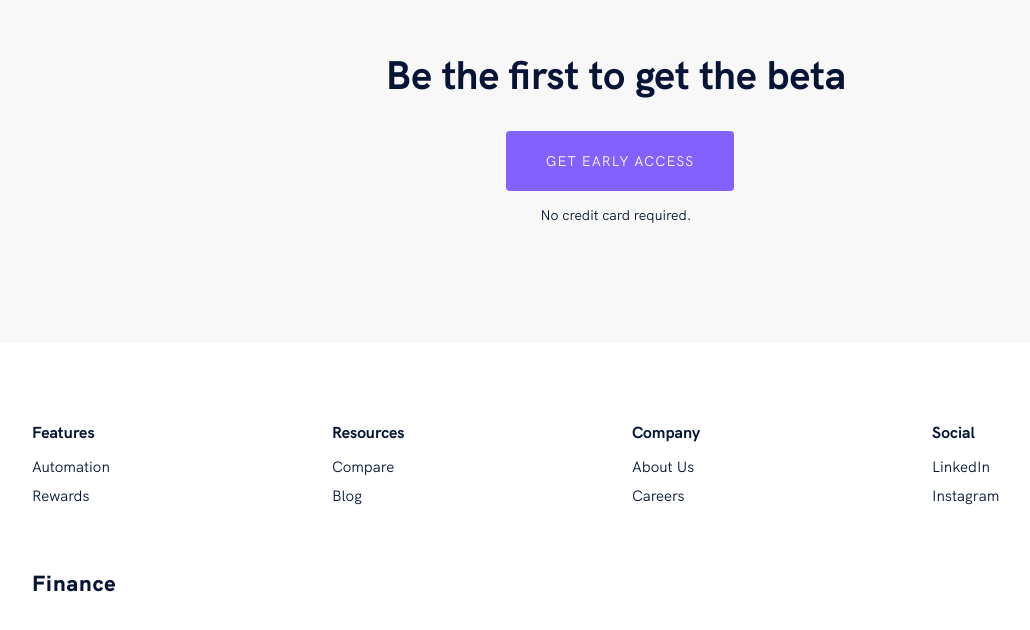
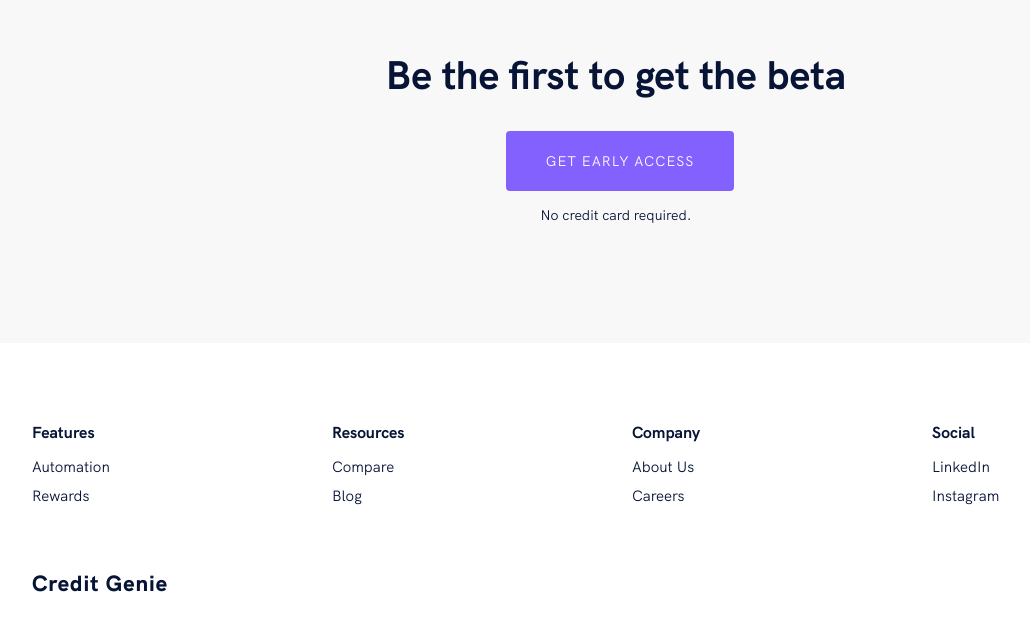
Before and after one commit to enzocog/genieweb, a Gatsby site: page / in a window 1280 px wide. Shown: the part 1808-2438 px from the top of the page, without its empty margins (24-1054 px from the left). Built offline with nearby package versions, Linux system fonts and the light colour scheme; Gatsby itself is replaced by a stand-in of ours.

Commit message:
finance deletion

```diff
--- a/src/components/sections/footer.js
+++ b/src/components/sections/footer.js
@@ -36,7 +36,7 @@ const Footer = () => (
       </FooterColumn>
     </FooterColumnContainer>
     <BrandContainer>
-      <Logo>Finance</Logo>
+      <Logo>Credit Genie</Logo>
     </BrandContainer>
   </FooterWrapper>
 )
```
